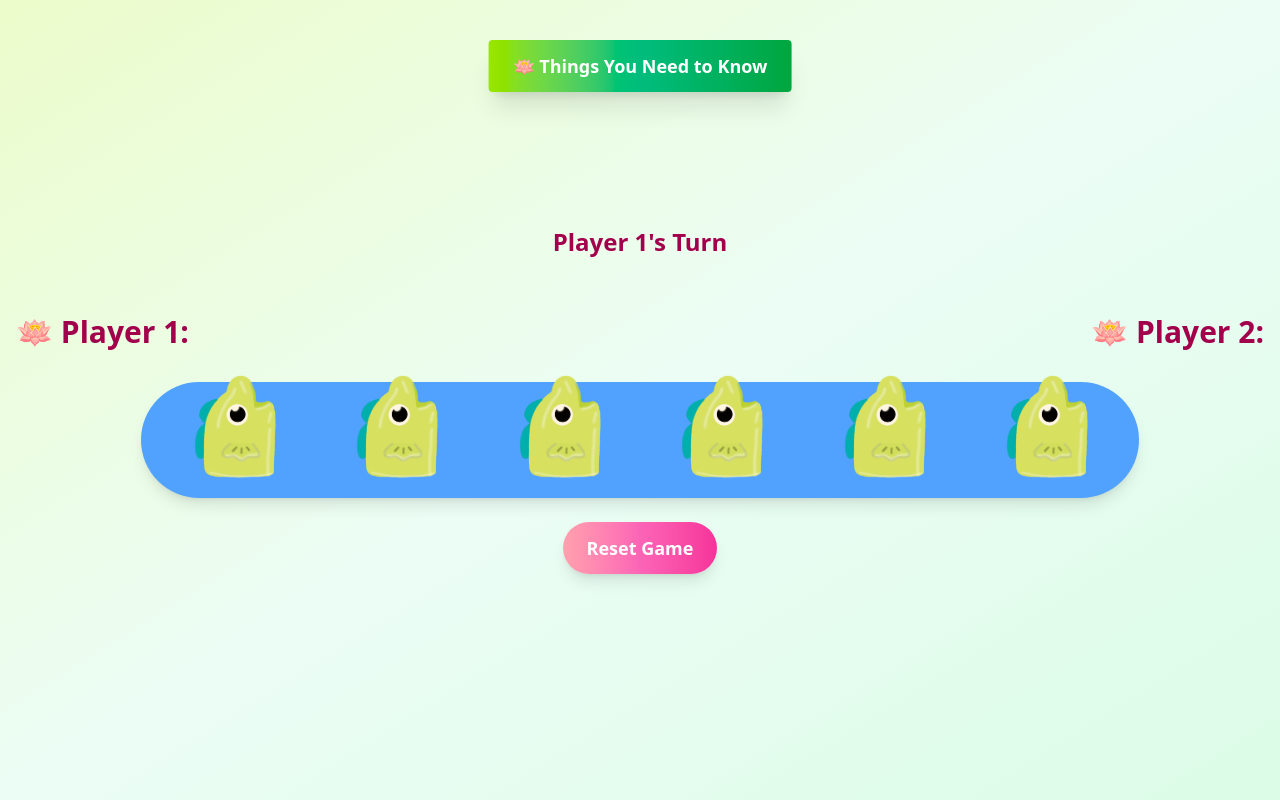
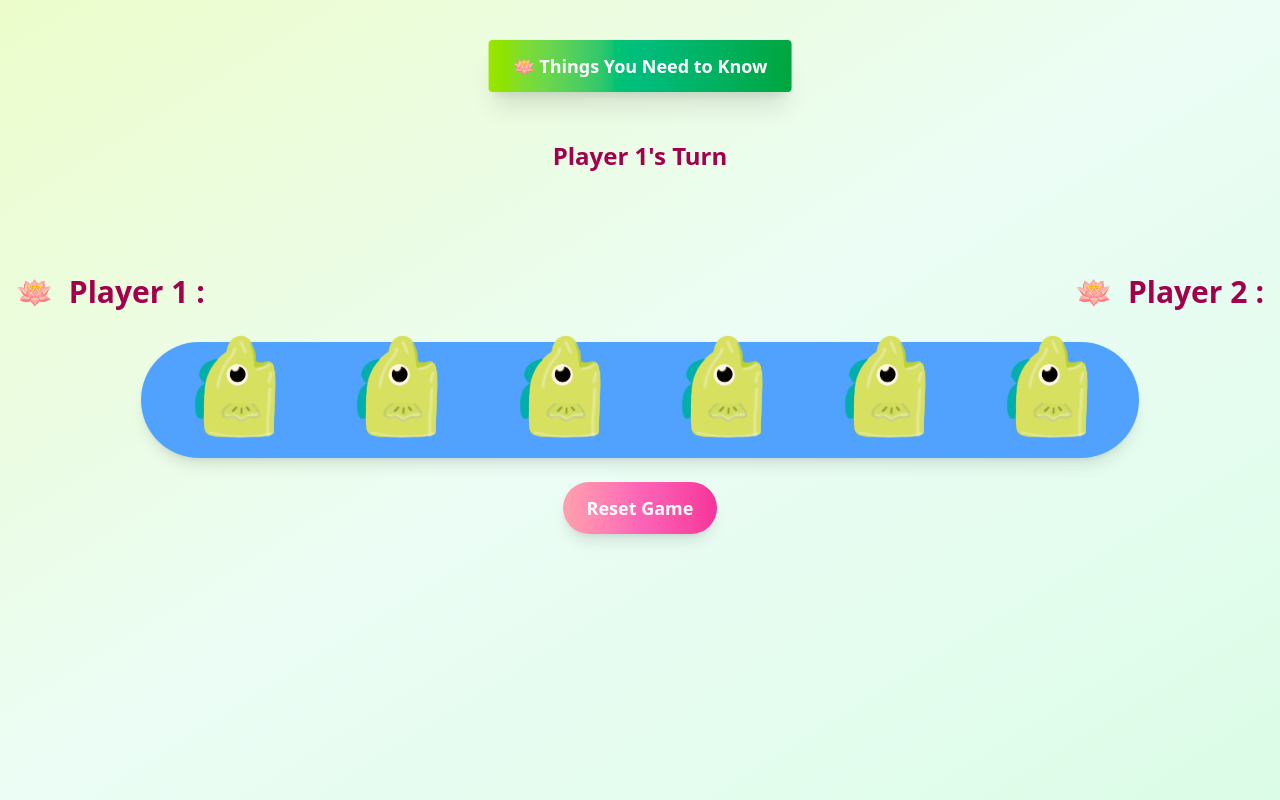
Before and after one commit to pali-s/fishing-game, a React (Vite) app in the folder fishing-game/: page / in a window 1280 px wide. Built offline with nearby package versions, Linux system fonts and the light colour scheme.

Commit message:
player name updates

```diff
--- a/fishing-game/src/component/gameScreen.jsx
+++ b/fishing-game/src/component/gameScreen.jsx
@@ -12,6 +12,19 @@ const gameScreen = () => {
     const [count1, setCount1] = useState(null);
     const [gameOver, setGameOver] = useState(false);
     const [showInfo, setShowInfo] = useState(false);
+
+    const [player1Name, setPlayer1Name] = useState('Player 1');
+    const [player2Name, setPlayer2Name] = useState('Player 2');
+    const [isEditingPlayer1, setIsEditingPlayer1] = useState(false);
+    const [isEditingPlayer2, setIsEditingPlayer2] = useState(false);
+
+    const handleBlur = (setEditing) => () => setEditing(false);
+
+    const handleKeyDown = (e, setEditing) => {
+        if (e.key === 'Enter') {
+            setEditing(false);
+        }
+    };
 
     const pondColors = [
         'bg-teal-400', 'bg-teal-500',
@@ -111,10 +124,10 @@ const gameScreen = () => {
         if (gameOver) {
             if (count > count1) {
                 console.log("Player 1 wins!");
-                handleLoss("Player 2");
+                handleLoss(player2Name);
             } else if (count < count1) {
                 console.log("Player 2 wins!");
-                handleLoss("Player 1");
+                handleLoss(player1Name);
             } else {
                 console.log("It's a tie!");
                 handleLoss("Both Players");
@@ -139,8 +152,7 @@ const gameScreen = () => {
         setGameOver(false);
     }
 
-    const winner =
-        gameOver && (count > count1 ? 'Player 1 Wins!' : count1 > count ? 'Player 2 Wins!' : 'It’s a Tie!');
+    const winner = gameOver && (count > count1? `${player1Name} Wins!`: count1 > count? `${player2Name} Wins!`: "It’s a Tie!");
 
     return (
         <div className="relative min-h-screen bg-gradient-to-br from-lime-100 via-emerald-50 to-green-100 flex flex-col justify-center p-4">
@@ -151,14 +163,57 @@ const gameScreen = () => {
                 >
                     🪷 Things You Need to Know
                 </button>
+            <div className="text-center text-2xl font-bold text-pink-800 py-6">
+                {gameOver ? winner : (playerturn==1?`${player1Name}'s Turn`: `${player2Name}'s Turn`)}
             </div>
-            <div className="text-center text-2xl font-bold text-pink-800 py-6">
-                {gameOver ? winner : `Player ${playerturn}'s Turn`}
             </div>
 
             <div className="flex justify-between text-3xl font-extrabold py-8 text-pink-800">
-                <div>🪷 Player 1: {count} </div>
-                <div>🪷 Player 2: {count1} </div>
+                <div>
+                    🪷{' '}
+                    {isEditingPlayer1 ? (
+                        <input
+                            type="text"
+                            value={player1Name}
+                            onChange={(e) => setPlayer1Name(e.target.value)}
+                            onBlur={handleBlur(setIsEditingPlayer1)}
+                            onKeyDown={(e) => handleKeyDown(e, setIsEditingPlayer1)}
+                            autoFocus
+                            className="bg-transparent border-b-2 border-pink-800 focus:outline-none focus:border-pink-500 mx-2"
+                        />
+                    ) : (
+                        <span
+                            onClick={() => setIsEditingPlayer1(true)}
+                            className="cursor-pointer hover:underline mx-2"
+                        >
+                            {player1Name}
+                        </span>
+                    )}
+                    : {count}
+                </div>
+
+                <div>
+                    🪷{' '}
+                    {isEditingPlayer2 ? (
+                        <input
+                            type="text"
+                            value={player2Name}
+                            onChange={(e) => setPlayer2Name(e.target.value)}
+                            onBlur={handleBlur(setIsEditingPlayer2)}
+                            onKeyDown={(e) => handleKeyDown(e, setIsEditingPlayer2)}
+                            autoFocus
+                            className="bg-transparent border-b-2 border-pink-800 focus:outline-none focus:border-pink-500 mx-2"
+                        />
+                    ) : (
+                        <span
+                            onClick={() => setIsEditingPlayer2(true)}
+                            className="cursor-pointer hover:underline mx-2"
+                        >
+                            {player2Name}
+                        </span>
+                    )}
+                    : {count1}
+                </div>
             </div>
 
 
```
